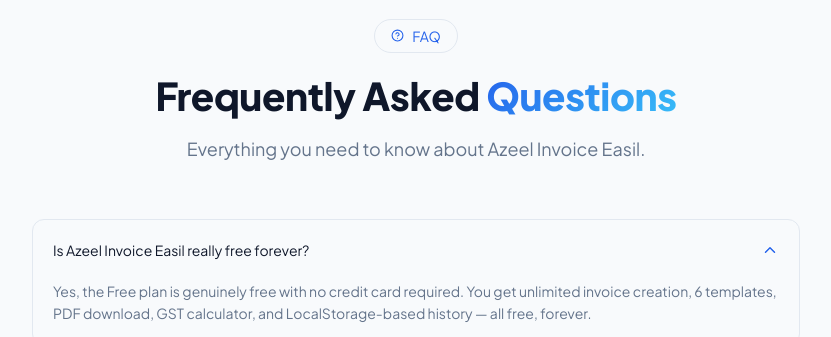
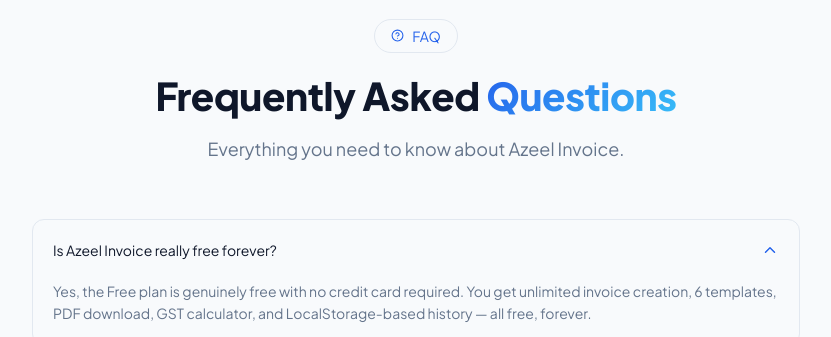
Before and after one commit to toolxierxx/azeelinvoice, a Next.js app: page / in a window 1280 px wide. Shown: the part 4480-4817 px from the top of the page, without its empty margins (224-1055 px from the left). Built offline with nearby package versions, Linux system fonts and the light colour scheme.

Commit message:
Update FAQSection.tsx

```diff
--- a/src/app/components/FAQSection.tsx
+++ b/src/app/components/FAQSection.tsx
@@ -5,7 +5,7 @@
 const faqs = [
   {
     id: 'faq-free',
-    q: 'Is Azeel Invoice Easil really free forever?',
+    q: 'Is Azeel Invoice really free forever?',
     a: 'Yes, the Free plan is genuinely free with no credit card required. You get unlimited invoice creation, 6 templates, PDF download, GST calculator, and LocalStorage-based history — all free, forever.',
   },
   {
@@ -61,7 +61,7 @@
             <span className="gradient-text">Questions</span>
           </h2>
           <p className="text-muted-foreground text-lg max-w-xl mx-auto">
-            Everything you need to know about Azeel Invoice Easil.
+            Everything you need to know about Azeel Invoice.
           </p>
         </div>
 
```
